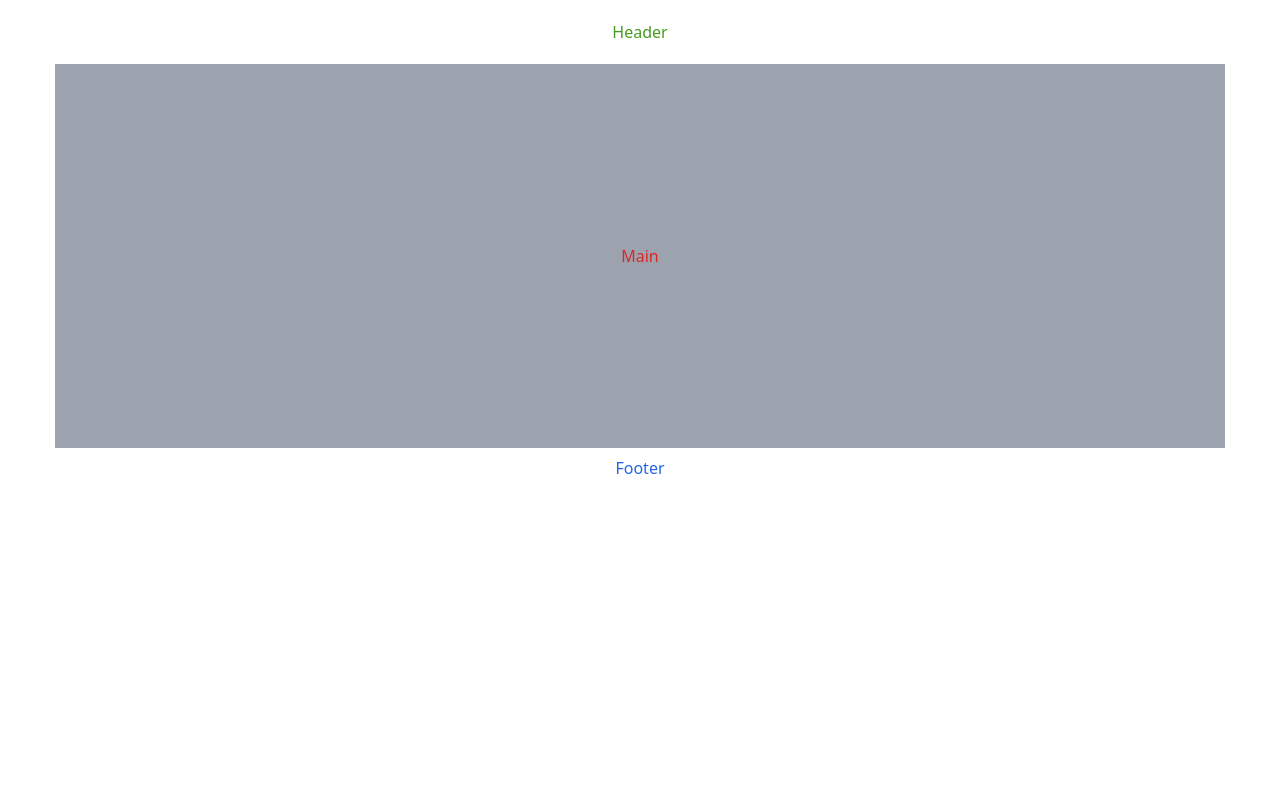
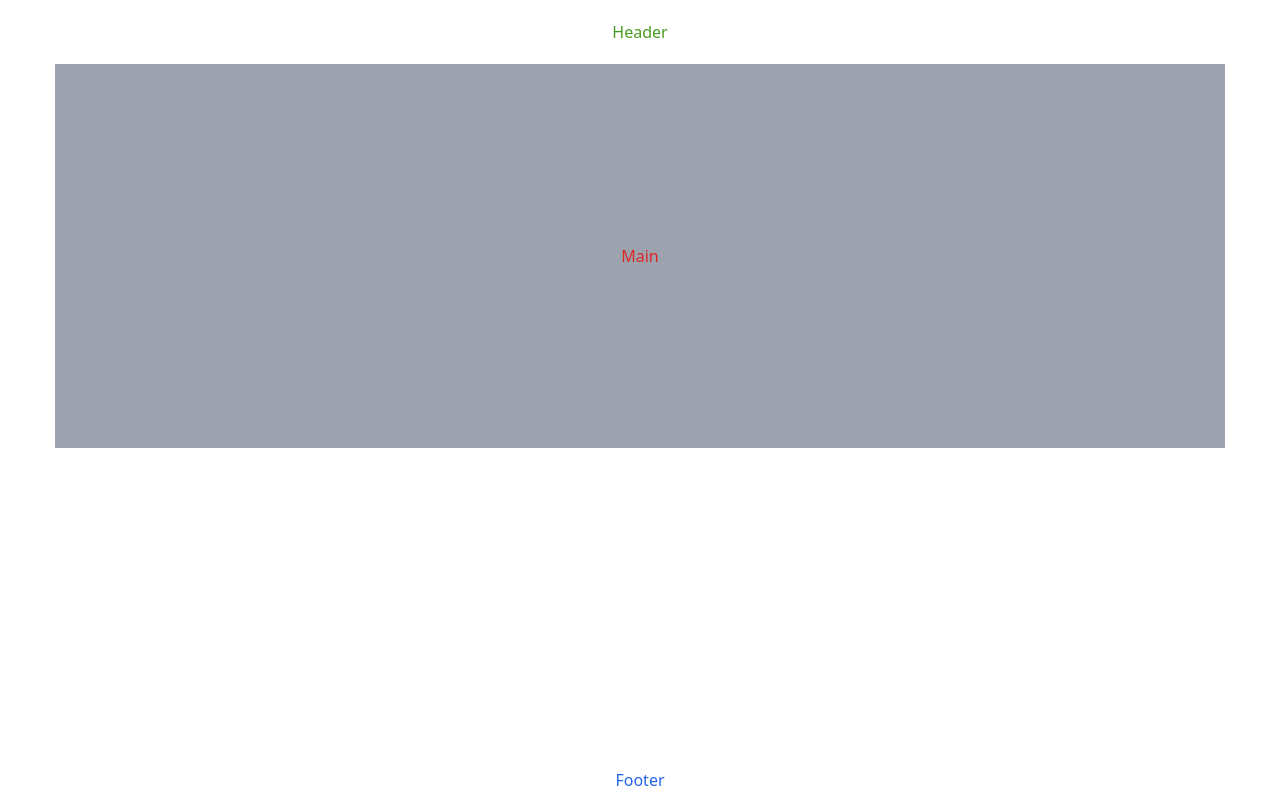
Before and after one commit to maxsimusprime/vite-tailwind-vanilla-template, a website built with Vite: page index.html in a window 1280 px wide. Built offline with nearby package versions, Linux system fonts and the light colour scheme.

Commit message:
mend
feat: add initial styles

```diff
--- a/index.html
+++ b/index.html
@@ -6,7 +6,7 @@
     <link href="./main.css" rel="stylesheet" />
     <title>Vite Tailwind Vanilla Template</title>
   </head>
-  <body class="flex-col">
+  <body class="flex flex-col">
     <header
       class="w-full h-16 flex justify-center items-center text-[var(--color-primary-success)]"
     >
```
